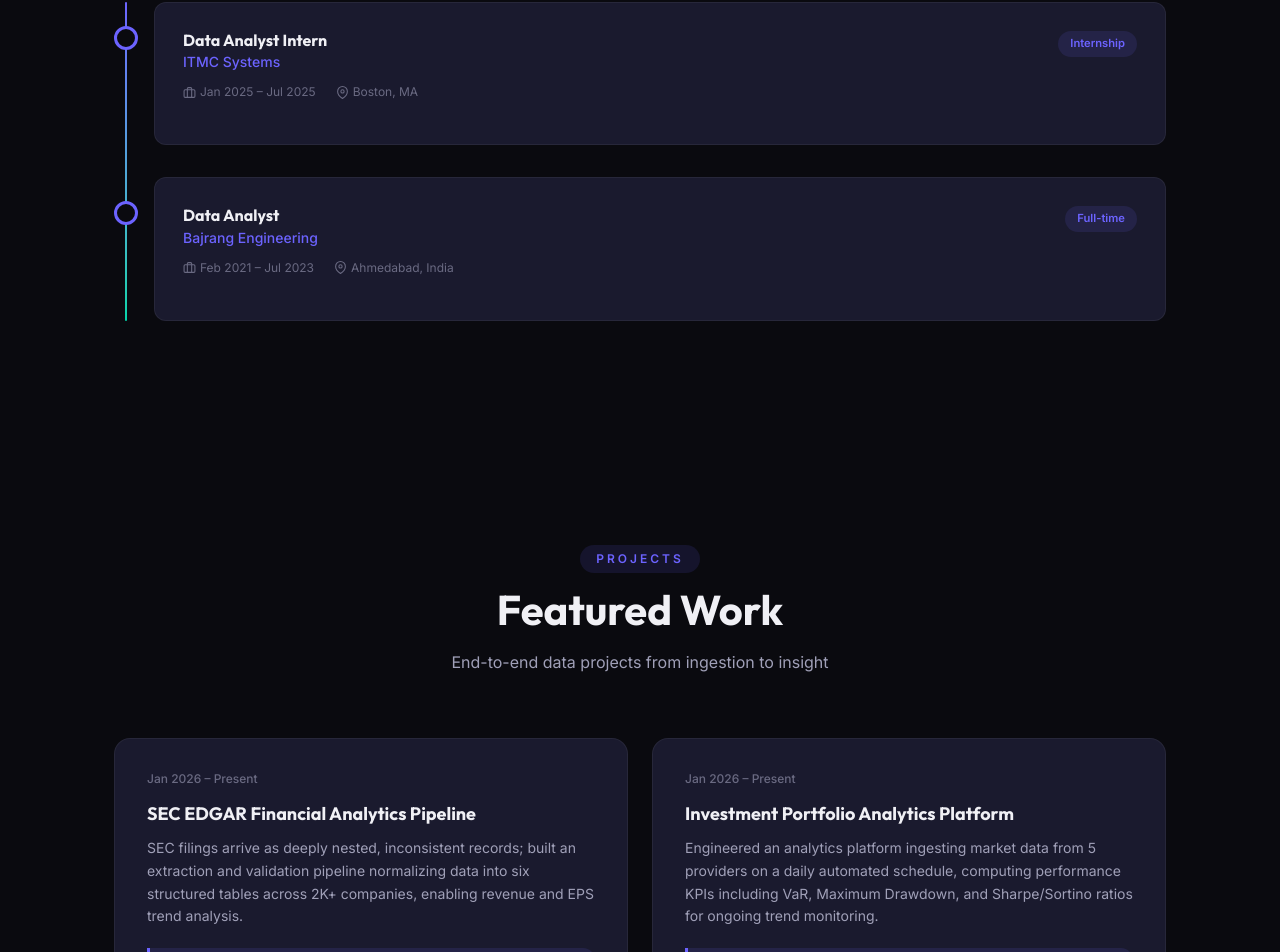
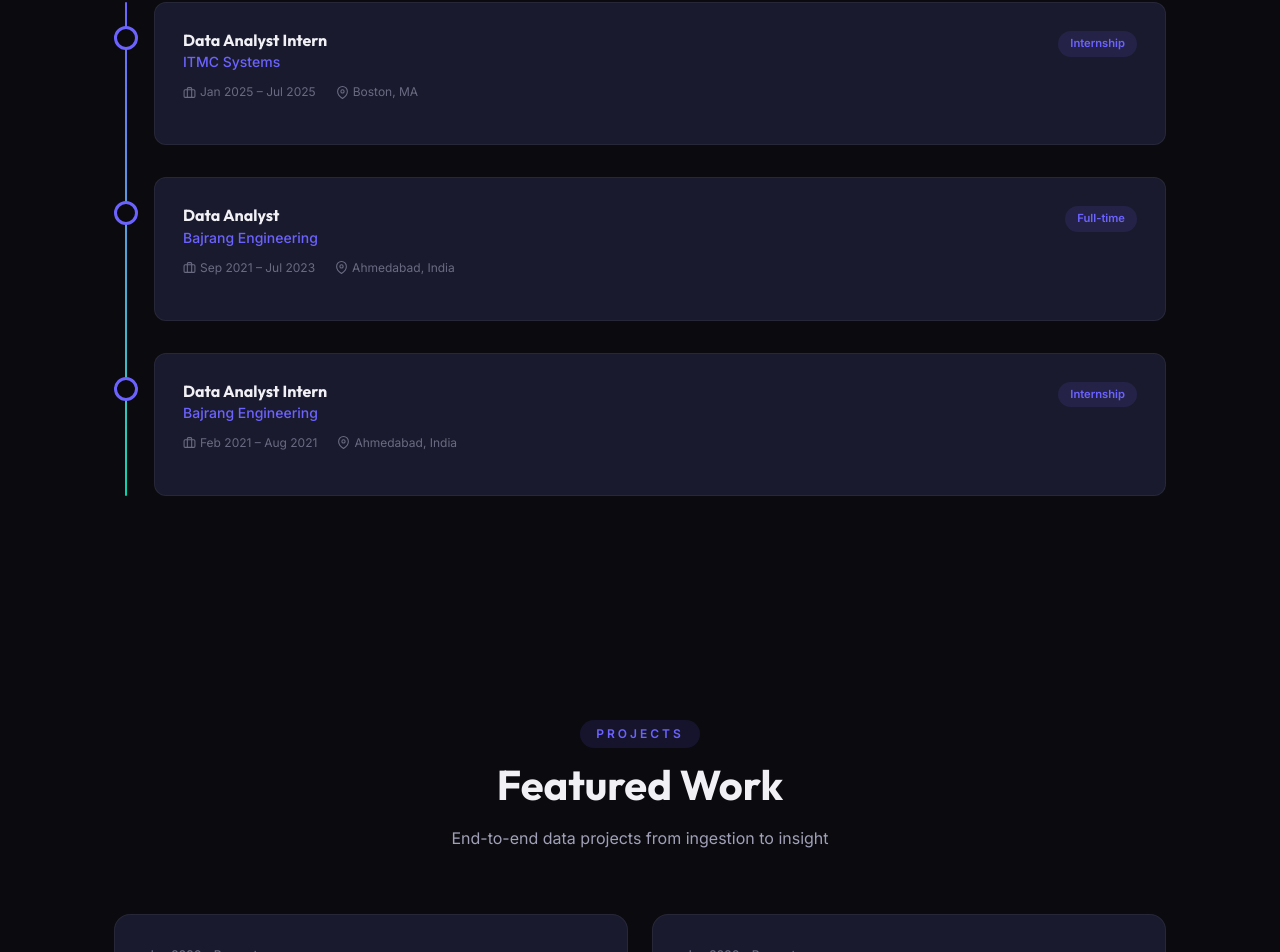
Before and after one commit to mviswdeep/portfolio, a React (Vite) app: page / in a window 1280 px wide. Shown: the part 2916-3868 px from the top of the page. Built offline with nearby package versions, Linux system fonts and the light colour scheme.

Commit message:
Split Bajrang Engineering experience into Internship and Full-time roles and clear highlights data

```diff
--- a/src/data/portfolioData.js
+++ b/src/data/portfolioData.js
@@ -108,26 +108,25 @@
       location: "Boston, MA",
       period: "Jan 2025 – Jul 2025",
       type: "Internship",
-      highlights: [
-        "Built unified KPI dashboards consolidating data from five previously siloed operational sources, giving four leadership teams a single, reliable source of truth for tracking daily performance against defined growth targets.",
-        "Identified three teams duplicating five-plus hours weekly of manual reporting, presented findings directly to leadership, and automated the entire workflow end to end, eliminating redundant report preparation across the organization.",
-        "Implemented automated validation checks and anomaly flags across all reporting datasets to catch source inconsistencies before they reached stakeholder dashboards, maintaining zero data errors over a continuous three-month review period.",
-        "Introduced a structured requirements intake to replace ambiguous one-off requests from three teams, translating needs into documented KPI definitions that cut dashboard revision cycles from four rounds to two."
-      ],
+      highlights: [],
     },
     {
       id: 2,
       title: "Data Analyst",
       company: "Bajrang Engineering",
       location: "Ahmedabad, India",
-      period: "Feb 2021 – Jul 2023",
+      period: "Sep 2021 – Jul 2023",
       type: "Full-time",
-      highlights: [
-        "Analyzed transportation and parts movement data to identify demand patterns and inform supply planning decisions, ensuring machine components were efficiently allocated to meet the requirements of each operational work order.",
-        "Maintained and updated machine parts inventory records across multiple product lines, ensuring data accuracy and enabling procurement and operations teams to make reliable planning decisions based on current stock status.",
-        "Identified inefficiencies in inventory tracking and parts allocation workflows, standardized the underlying data management process, and improved overall inventory accuracy for the engineering operations team and its procurement partners.",
-        "Coordinated parts fulfillment by matching incoming work order requirements to available inventory, ensuring technicians received the correct components on time and maintaining accurate records of all parts movement and usage."
-      ],
+      highlights: [],
+    },
+    {
+      id: 3,
+      title: "Data Analyst Intern",
+      company: "Bajrang Engineering",
+      location: "Ahmedabad, India",
+      period: "Feb 2021 – Aug 2021",
+      type: "Internship",
+      highlights: [],
     },
   ],
 
```
